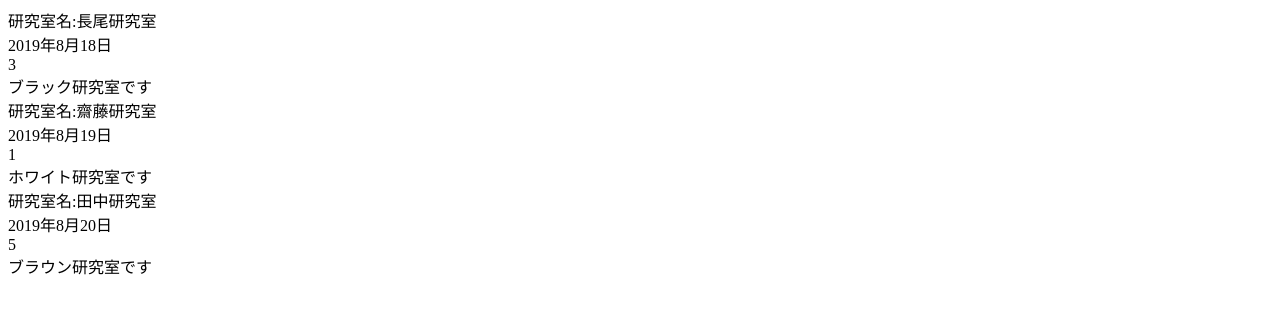
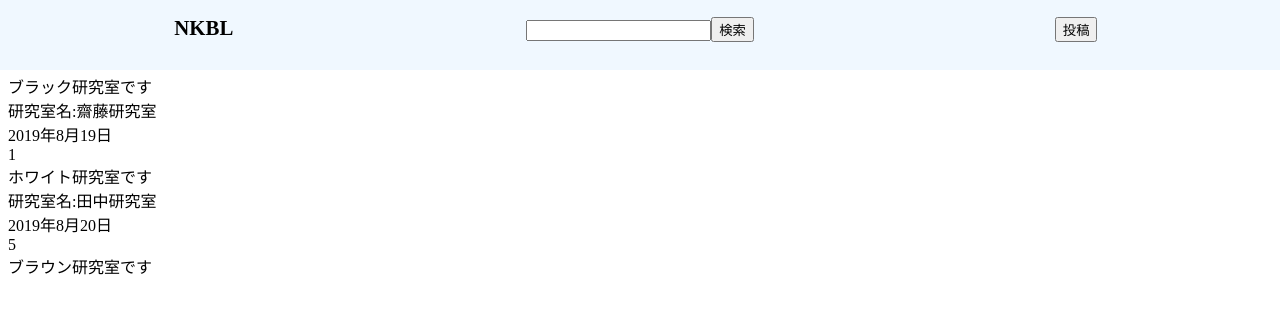
Before and after one commit to kotatutatuko/nu-ken-bl, a React (Create React App) app: page / in a window 1280 px wide. Shown: the top 314 px of the page. Built offline with nearby package versions, Linux system fonts and the light colour scheme.

Commit message:
App.jsにてHeaderとReviewListをくっつける

```diff
--- a/src/App.js
+++ b/src/App.js
@@ -1,5 +1,6 @@
 import React from 'react';
 import ReviewList from './components/reviewList';
+import Header from './components/header'
 import './App.css';
 
 
@@ -33,6 +34,7 @@ export default class App extends React.Component {
     render() {
         return (
         <div>
+            <Header />
             <ReviewList reviewArray={this.state.reviewArray}/>
         </div>
         );
```
Also changed, not shown: src/components/header.js (+2 -5 lines).
